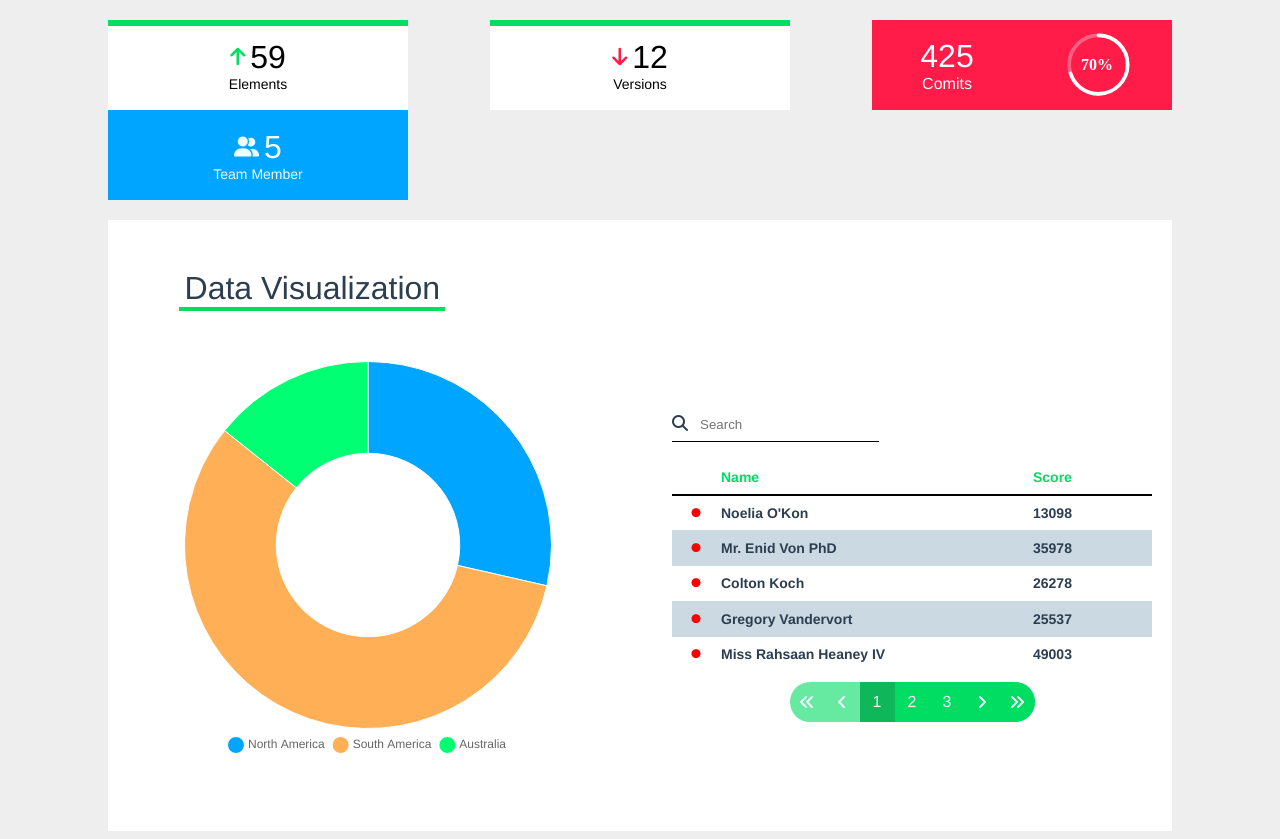
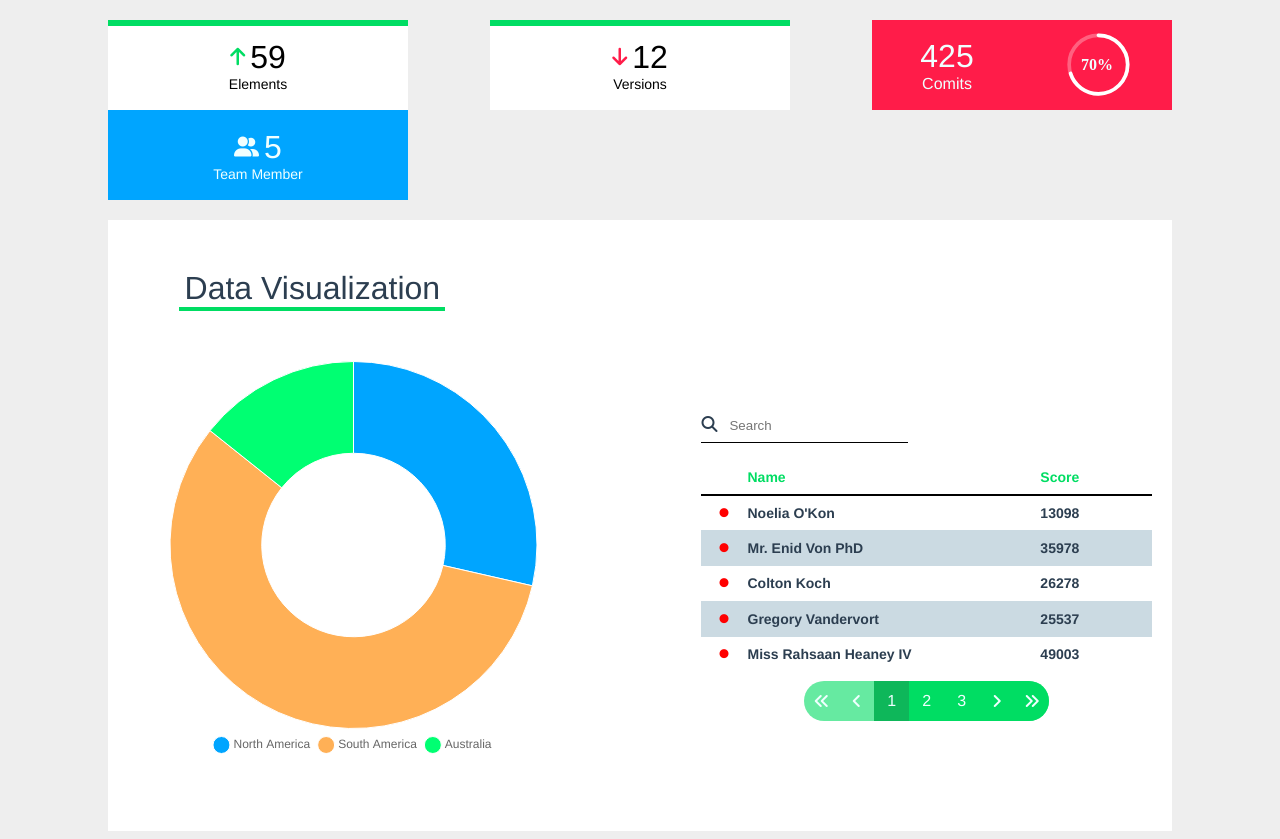
Before and after one commit to ajipsantoso/simple-dashboard-vue, a Vue app: page / in a window 1280 px wide. Built offline with nearby package versions, Linux system fonts and the light colour scheme; a web font is replaced by a local one.

Commit message:
fix chart css

```diff
--- a/src/page/Dashboard.vue
+++ b/src/page/Dashboard.vue
@@ -370,7 +370,7 @@ export default {
   }
   .mainBody__item{
     width: 44%;
-    min-width: 480px;
+    min-width: 250px;
     height: 500px;
     display: flex;
     flex-direction: column;
```
